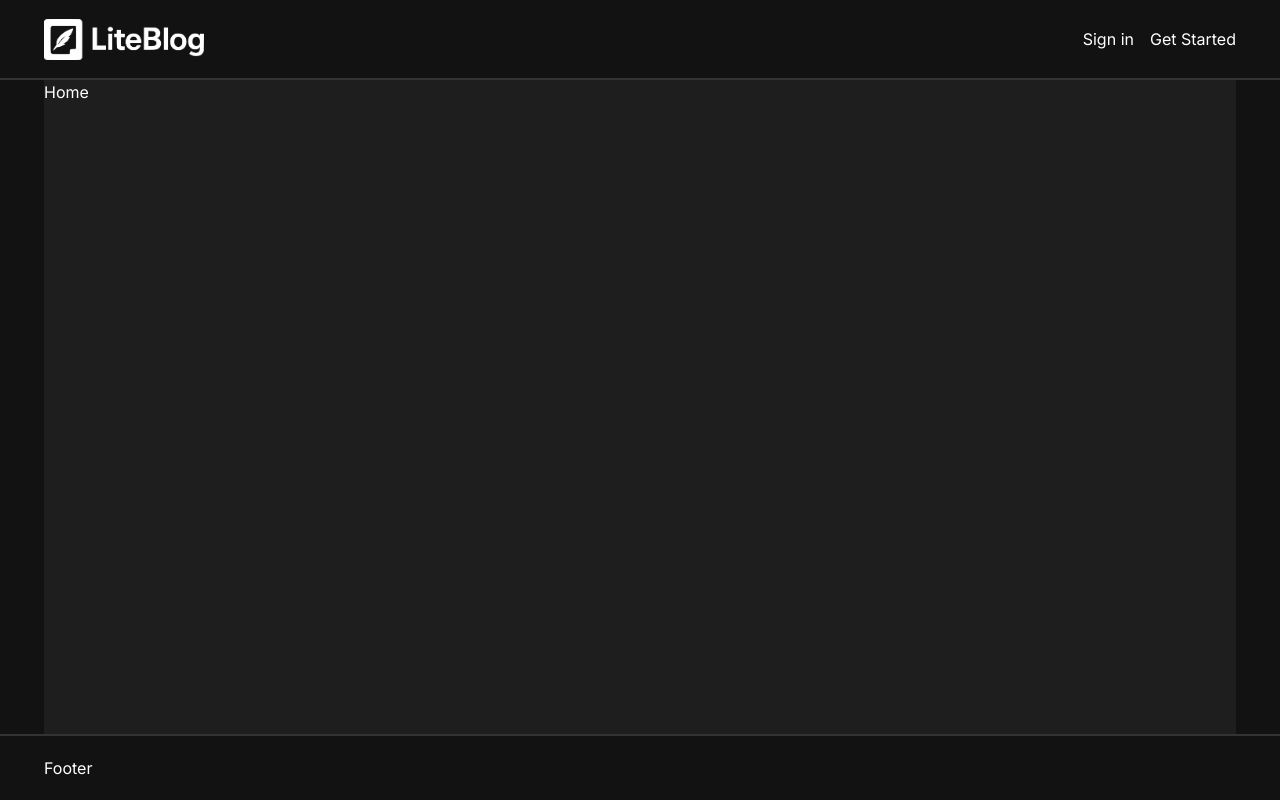
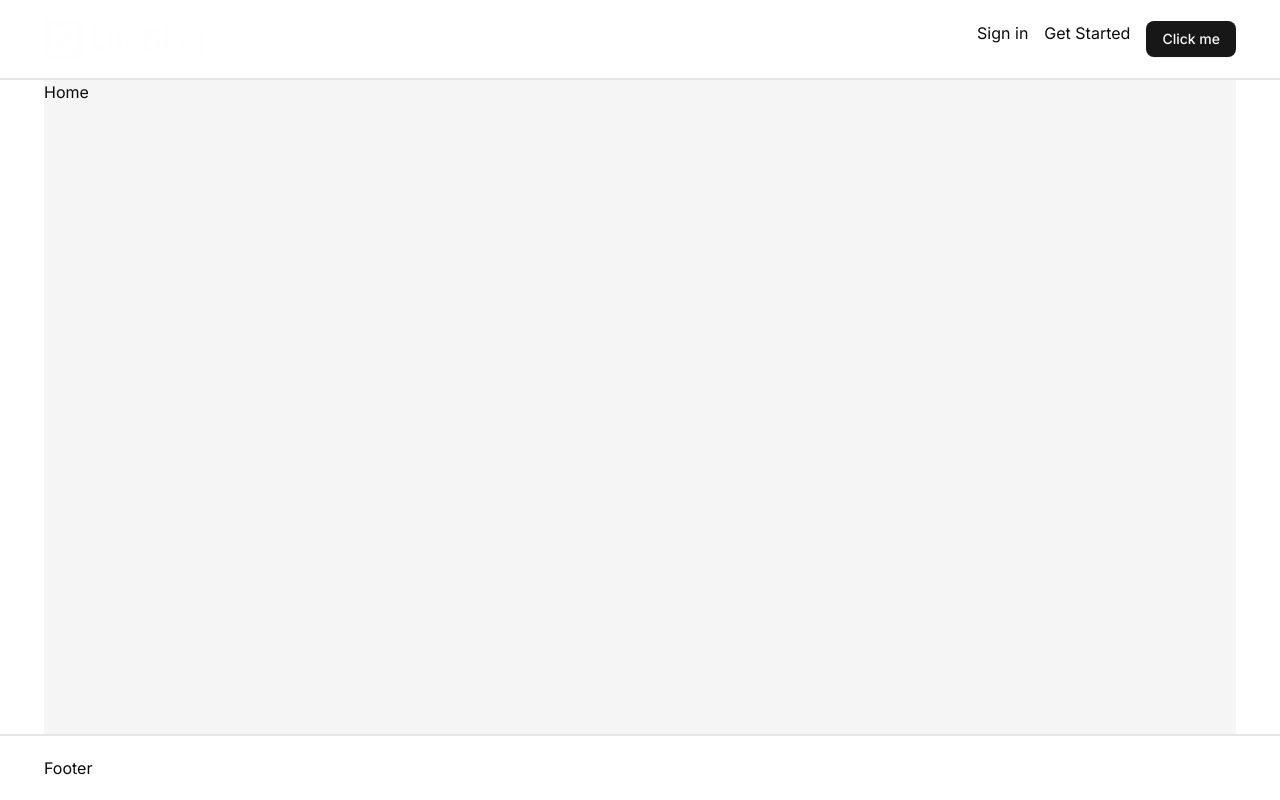
Before and after one commit to lost50U1/medium-clone, a React (Vite) app in the folder frontend/: page / in a window 1280 px wide. Built offline with nearby package versions, Linux system fonts and the light colour scheme.

Commit message:
Add jsconfig, utility functions, and Button component; update Navbar and Vite configuration

```diff
--- a/frontend/src/components/common/Navbar.jsx
+++ b/frontend/src/components/common/Navbar.jsx
@@ -1,5 +1,6 @@
 import React from "react";
 import { Logo } from "../../assets";
+import { Button } from "../ui/button";
 
 export const Navbar = () => {
   return (
@@ -12,6 +13,7 @@
           <ul className="flex gap-4">
             <li>Sign in</li>
             <li>Get Started</li>
+            <Button>Click me</Button>
           </ul>
         </nav>
       </div>
--- /dev/null
+++ b/frontend/src/components/ui/button.jsx
@@ -0,0 +1,55 @@
+import * as React from "react"
+import { Slot } from "@radix-ui/react-slot"
+import { cva } from "class-variance-authority";
+
+import { cn } from "@/lib/utils"
+
+const buttonVariants = cva(
+  "inline-flex items-center justify-center gap-2 whitespace-nowrap rounded-md text-sm font-medium transition-all disabled:pointer-events-none disabled:opacity-50 [&_svg]:pointer-events-none [&_svg:not([class*='size-'])]:size-4 shrink-0 [&_svg]:shrink-0 outline-none focus-visible:border-ring focus-visible:ring-ring/50 focus-visible:ring-[3px] aria-invalid:ring-destructive/20 dark:aria-invalid:ring-destructive/40 aria-invalid:border-destructive",
+  {
+    variants: {
+      variant: {
+        default:
+          "bg-primary text-primary-foreground shadow-xs hover:bg-primary/90",
+        destructive:
+          "bg-destructive text-white shadow-xs hover:bg-destructive/90 focus-visible:ring-destructive/20 dark:focus-visible:ring-destructive/40 dark:bg-destructive/60",
+        outline:
+          "border bg-background shadow-xs hover:bg-accent hover:text-accent-foreground dark:bg-input/30 dark:border-input dark:hover:bg-input/50",
+        secondary:
+          "bg-secondary text-secondary-foreground shadow-xs hover:bg-secondary/80",
+        ghost:
+          "hover:bg-accent hover:text-accent-foreground dark:hover:bg-accent/50",
+        link: "text-primary underline-offset-4 hover:underline",
+      },
+      size: {
+        default: "h-9 px-4 py-2 has-[>svg]:px-3",
+        sm: "h-8 rounded-md gap-1.5 px-3 has-[>svg]:px-2.5",
+        lg: "h-10 rounded-md px-6 has-[>svg]:px-4",
+        icon: "size-9",
+      },
+    },
+    defaultVariants: {
+      variant: "default",
+      size: "default",
+    },
+  }
+)
+
+function Button({
+  className,
+  variant,
+  size,
+  asChild = false,
+  ...props
+}) {
+  const Comp = asChild ? Slot : "button"
+
+  return (
+    (<Comp
+      data-slot="button"
+      className={cn(buttonVariants({ variant, size, className }))}
+      {...props} />)
+  );
+}
+
+export { Button, buttonVariants }
--- a/frontend/src/index.css
+++ b/frontend/src/index.css
@@ -1,22 +1,123 @@
 @import url("https://fonts.googleapis.com/css2?family=Inter:ital,opsz,wght@0,14..32,100..900;1,14..32,100..900&display=swap");
 @import "tailwindcss";
+@import "tw-animate-css";
+/* ---break---  */
+@custom-variant dark (&:is(.dark *));
 
-@theme {
-  --color-background: #121212;
-  --color-primary: #121212;
-  --color-secondary: #1e1e1e;
-  --color-accent: #64ffda;
-  --color-textPrimary: #ffffff;
-  --color-textSecondary: #b3b3b3;
-  --color-border: #333333;
+/* ---break---  */
+:root {
+  --radius: 0.625rem;
+  --background: oklch(1 0 0);
+  --foreground: oklch(0.145 0 0);
+  --card: oklch(1 0 0);
+  --card-foreground: oklch(0.145 0 0);
+  --popover: oklch(1 0 0);
+  --popover-foreground: oklch(0.145 0 0);
+  --primary: oklch(0.205 0 0);
+  --primary-foreground: oklch(0.985 0 0);
+  --secondary: oklch(0.97 0 0);
+  --secondary-foreground: oklch(0.205 0 0);
+  --muted: oklch(0.97 0 0);
+  --muted-foreground: oklch(0.556 0 0);
+  --accent: oklch(0.97 0 0);
+  --accent-foreground: oklch(0.205 0 0);
+  --destructive: oklch(0.577 0.245 27.325);
+  --border: oklch(0.922 0 0);
+  --input: oklch(0.922 0 0);
+  --ring: oklch(0.708 0 0);
+  --chart-1: oklch(0.646 0.222 41.116);
+  --chart-2: oklch(0.6 0.118 184.704);
+  --chart-3: oklch(0.398 0.07 227.392);
+  --chart-4: oklch(0.828 0.189 84.429);
+  --chart-5: oklch(0.769 0.188 70.08);
+  --sidebar: oklch(0.985 0 0);
+  --sidebar-foreground: oklch(0.145 0 0);
+  --sidebar-primary: oklch(0.205 0 0);
+  --sidebar-primary-foreground: oklch(0.985 0 0);
+  --sidebar-accent: oklch(0.97 0 0);
+  --sidebar-accent-foreground: oklch(0.205 0 0);
+  --sidebar-border: oklch(0.922 0 0);
+  --sidebar-ring: oklch(0.708 0 0);
+}
+/* ---break---  */
+.dark {
+  --background: oklch(0.145 0 0);
+  --foreground: oklch(0.985 0 0);
+  --card: oklch(0.205 0 0);
+  --card-foreground: oklch(0.985 0 0);
+  --popover: oklch(0.205 0 0);
+  --popover-foreground: oklch(0.985 0 0);
+  --primary: oklch(0.922 0 0);
+  --primary-foreground: oklch(0.205 0 0);
+  --secondary: oklch(0.269 0 0);
+  --secondary-foreground: oklch(0.985 0 0);
+  --muted: oklch(0.269 0 0);
+  --muted-foreground: oklch(0.708 0 0);
+  --accent: oklch(0.269 0 0);
+  --accent-foreground: oklch(0.985 0 0);
+  --destructive: oklch(0.704 0.191 22.216);
+  --border: oklch(1 0 0 / 10%);
+  --input: oklch(1 0 0 / 15%);
+  --ring: oklch(0.556 0 0);
+  --chart-1: oklch(0.488 0.243 264.376);
+  --chart-2: oklch(0.696 0.17 162.48);
+  --chart-3: oklch(0.769 0.188 70.08);
+  --chart-4: oklch(0.627 0.265 303.9);
+  --chart-5: oklch(0.645 0.246 16.439);
+  --sidebar: oklch(0.205 0 0);
+  --sidebar-foreground: oklch(0.985 0 0);
+  --sidebar-primary: oklch(0.488 0.243 264.376);
+  --sidebar-primary-foreground: oklch(0.985 0 0);
+  --sidebar-accent: oklch(0.269 0 0);
+  --sidebar-accent-foreground: oklch(0.985 0 0);
+  --sidebar-border: oklch(1 0 0 / 10%);
+  --sidebar-ring: oklch(0.556 0 0);
+}
+/* ---break---  */
+@theme inline {
+  --radius-sm: calc(var(--radius) - 4px);
+  --radius-md: calc(var(--radius) - 2px);
+  --radius-lg: var(--radius);
+  --radius-xl: calc(var(--radius) + 4px);
+  --color-background: var(--background);
+  --color-foreground: var(--foreground);
+  --color-card: var(--card);
+  --color-card-foreground: var(--card-foreground);
+  --color-popover: var(--popover);
+  --color-popover-foreground: var(--popover-foreground);
+  --color-primary: var(--primary);
+  --color-primary-foreground: var(--primary-foreground);
+  --color-secondary: var(--secondary);
+  --color-secondary-foreground: var(--secondary-foreground);
+  --color-muted: var(--muted);
+  --color-muted-foreground: var(--muted-foreground);
+  --color-accent: var(--accent);
+  --color-accent-foreground: var(--accent-foreground);
+  --color-destructive: var(--destructive);
+  --color-border: var(--border);
+  --color-input: var(--input);
+  --color-ring: var(--ring);
+  --color-chart-1: var(--chart-1);
+  --color-chart-2: var(--chart-2);
+  --color-chart-3: var(--chart-3);
+  --color-chart-4: var(--chart-4);
+  --color-chart-5: var(--chart-5);
+  --color-sidebar: var(--sidebar);
+  --color-sidebar-foreground: var(--sidebar-foreground);
+  --color-sidebar-primary: var(--sidebar-primary);
+  --color-sidebar-primary-foreground: var(--sidebar-primary-foreground);
+  --color-sidebar-accent: var(--sidebar-accent);
+  --color-sidebar-accent-foreground: var(--sidebar-accent-foreground);
+  --color-sidebar-border: var(--sidebar-border);
+  --color-sidebar-ring: var(--sidebar-ring);
   --font-primary: "Inter", sans-serif;
 }
-
-/* Apply the theme to the entire document  */
+/* ---break---  */
 @layer base {
+  * {
+    @apply border-border outline-ring/50;
+  }
   body {
-    background-color: var(--color-background);
-    color: var(--color-textPrimary);
-    font-family: var(--font-primary);
+    @apply bg-background text-foreground font-primary;
   }
 }
--- /dev/null
+++ b/frontend/src/lib/utils.js
@@ -0,0 +1,6 @@
+import { clsx } from "clsx";
+import { twMerge } from "tailwind-merge"
+
+export function cn(...inputs) {
+  return twMerge(clsx(inputs));
+}
--- a/frontend/vite.config.js
+++ b/frontend/vite.config.js
@@ -1,8 +1,14 @@
 import { defineConfig } from "vite";
 import react from "@vitejs/plugin-react";
 import tailwindcss from "@tailwindcss/vite";
+import path from "path";
 
 // https://vite.dev/config/
 export default defineConfig({
   plugins: [tailwindcss(), react()],
+  resolve: {
+    alias: {
+      "@": path.resolve(__dirname, "./src"),
+    },
+  },
 });
```
Also changed, not shown: frontend/jsconfig.json (added, +8 -0 lines), frontend/package.json (+7 -1 lines), frontend/components.json (added), 1 other file (tests, documents, lock files or other folders).
